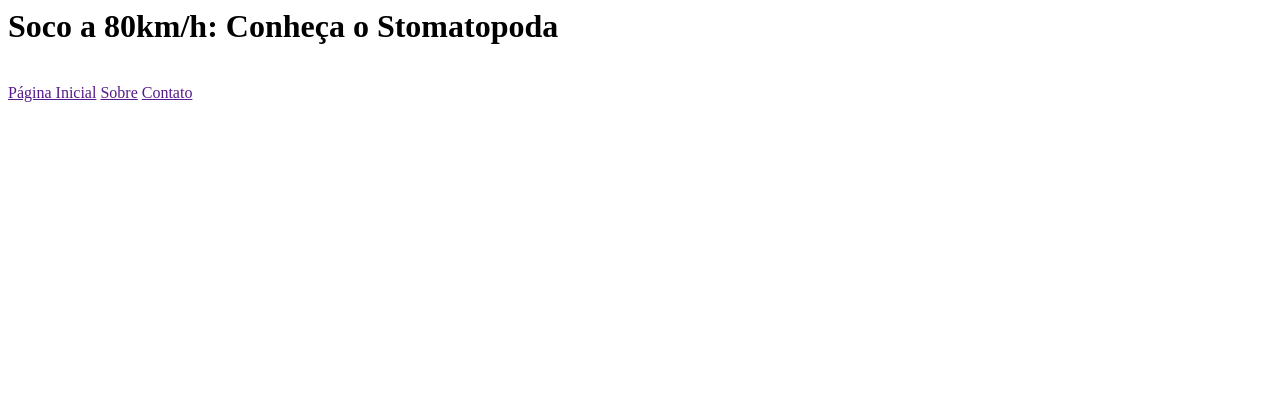
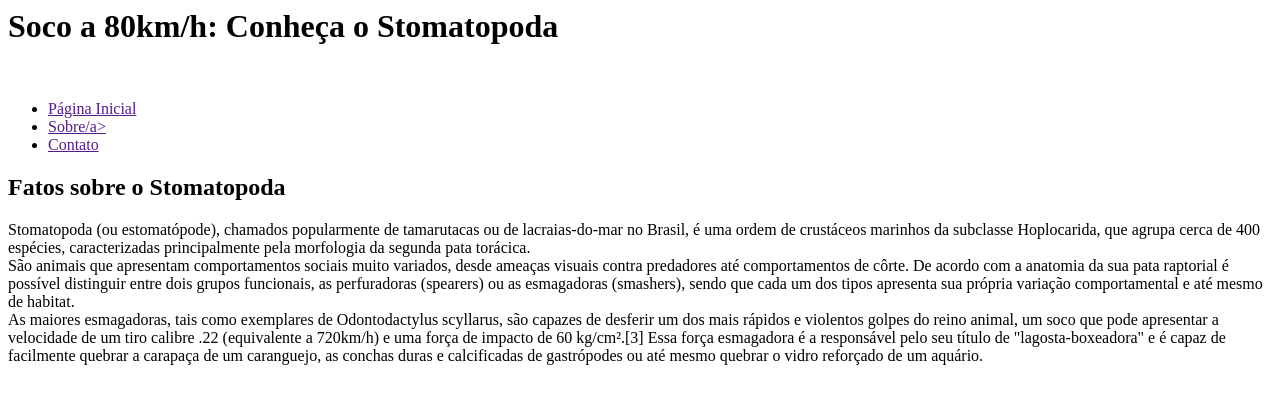
Before and after one commit to cleytonnrene/exercises_port, a plain HTML site: page exercises/introducao-a-html-e-cdd_4/index.html in a window 1280 px wide. Drawn offline with Linux system fonts and the light colour scheme.

Commit message:
Adiciona Artiogo sobre

```diff
--- a/exercises/introducao-a-html-e-cdd_4/index.html
+++ b/exercises/introducao-a-html-e-cdd_4/index.html
@@ -6,15 +6,26 @@
     <title>Stomatopoda</title>
   </head>
   <body>
-    <header>
-         <h1>Soco a 80km/h: Conheça o Stomatopoda</h1>
-    </header>
-      <br>
+    <header id="header">
+        <h1>Soco a 80km/h: Conheça o Stomatopoda
+        </h1>
+        </header>
+         <br>
     <nav>
-      <a href="">Página Inicial</a>
-      <a href="">Sobre</a>
-      <a href="">Contato</a>
+        <ul>
+            <li><a href="">Página Inicial</a></li>
+            <li><a href="">Sobre/a></li>
+            <li><a href="">Contato</a></li>
+        </ul>
     </nav>
+    <article id="artigo">
+        <h2>Fatos sobre o Stomatopoda</h2>
+        <p>
+            Stomatopoda (ou estomatópode), chamados     popularmente de tamarutacas ou de lacraias-do-mar no Brasil, é uma ordem de crustáceos marinhos da subclasse Hoplocarida, que agrupa cerca de 400 espécies, caracterizadas principalmente pela morfologia da segunda pata torácica.<br>São animais que apresentam comportamentos sociais muito variados, desde ameaças visuais contra predadores até comportamentos de côrte. De acordo com a anatomia da sua pata raptorial é possível distinguir entre dois grupos funcionais, as perfuradoras (spearers) ou as esmagadoras (smashers), sendo que cada um dos tipos apresenta sua própria variação comportamental e até mesmo de habitat.<br>As maiores esmagadoras, tais como exemplares de Odontodactylus scyllarus, são capazes de desferir um dos mais rápidos e violentos golpes do reino animal, um soco que pode apresentar a velocidade de um tiro calibre .22 (equivalente a 720km/h) e uma força de impacto de 60 kg/cm².[3] Essa força esmagadora é a responsável pelo seu título de "lagosta-boxeadora" e é capaz de facilmente quebrar a carapaça de um caranguejo, as conchas duras e calcificadas de gastrópodes ou até mesmo quebrar o vidro reforçado de um aquário.
+        </p>
+
+    </article>
+
 
 
     <!--insira os elementos aqui-->
```
